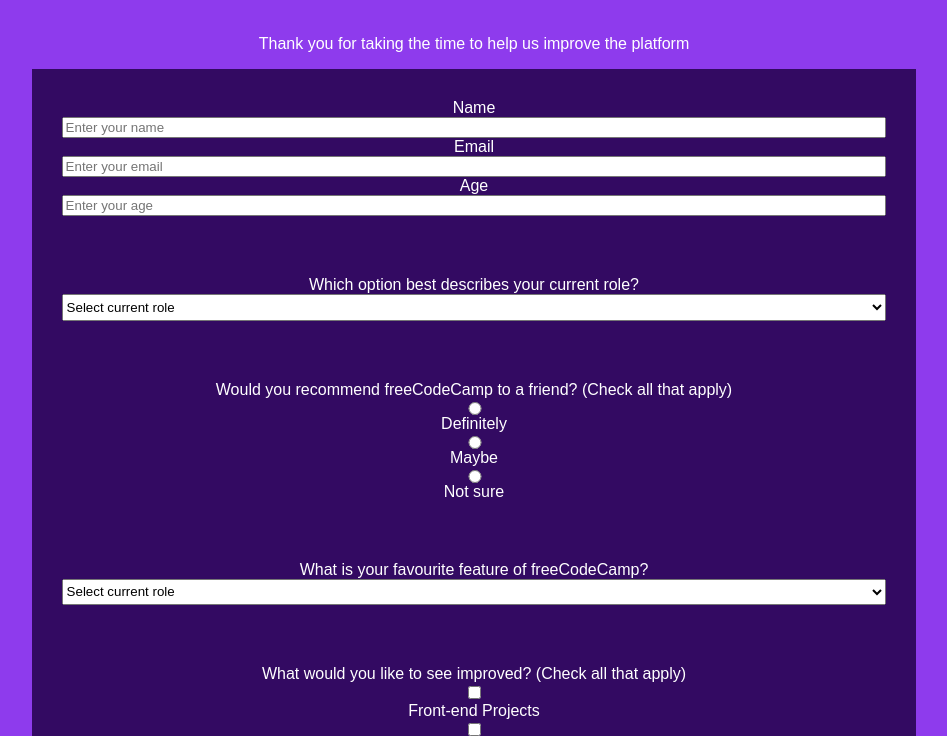
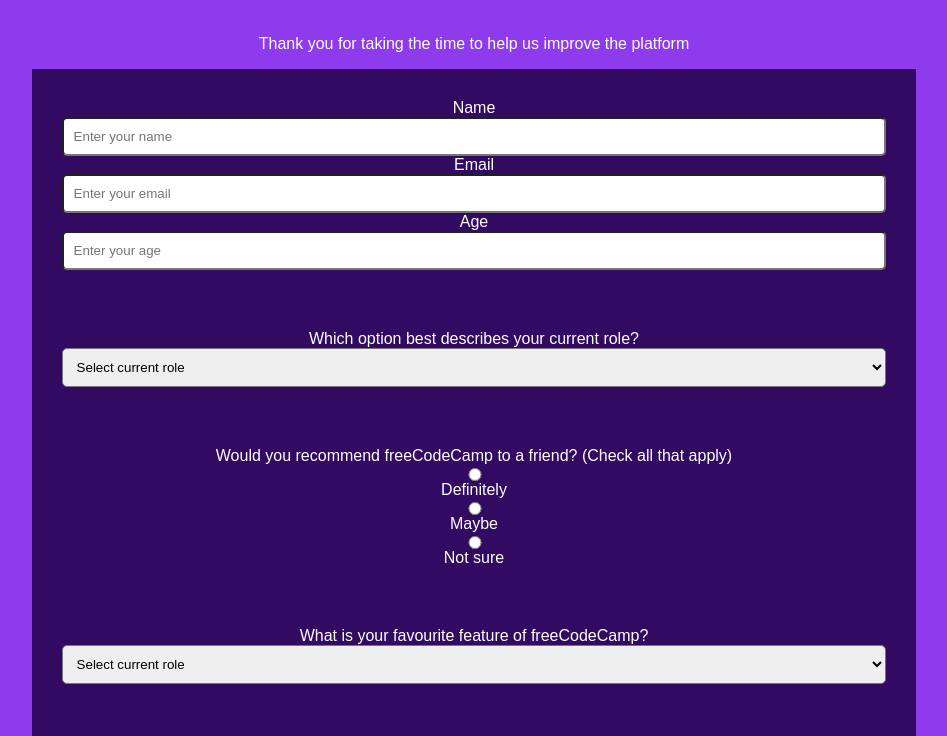
Before and after one commit to JohnCarpenter93/survey-form, a plain HTML site: page index.html in a window 1280 px wide. Shown: the part 69-805 px from the top of the page, without its empty margins (166-1113 px from the left). Drawn offline with Linux system fonts and the light colour scheme.

Commit message:
Added more padding

```diff
--- a/index.html
+++ b/index.html
@@ -21,18 +21,18 @@
     <div id="full-survey-form-section">
       <form id="survey-form" class="survey-form">
         <label id="name-label">Name</label>
-        <input id="name" type="text" required placeholder="Enter your name">
+        <input id="name" class="input-field" type="text" required placeholder="Enter your name">
 
         <label id="email-label">Email</label>
-        <input id="email" type="email" required placeholder="Enter your email">
+        <input id="email" class="input-field" type="email" required placeholder="Enter your email">
 
         <label id="number-label">Age</label>
-        <input id="number" type="number" required placeholder="Enter your age" min="0" max="15000000000000000">
+        <input id="number" class="input-field" type="number" required placeholder="Enter your age" min="0" max="15000000000000000">
       </form>
 
       <form id="survey-form" class="survey-form">
         <label id="dropdown-label">Which option best describes your current role?</label>
-        <select id="dropdown">
+        <select id="dropdown" class="input-field">
           <option value="" disabled selected>Select current role</option>
           <option id="">Student</option>
           <option id="">Full Time Job</option>
@@ -54,7 +54,7 @@
 
       <form id="survey-form" class="survey-form">
         <label id="dropdown-label">What is your favourite feature of freeCodeCamp?</label>
-        <select id="dropdown" >
+        <select id="dropdown" class="input-field" >
           <option value="" disabled selected>Select current role</option>
           <option id="">Challenges</option>
           <option id="">Projects</option>
@@ -76,7 +76,7 @@
 
       <form id="survey-form" class="survey-form">
         <label id="comments-label">Any comments or suggestions?</label>
-        <textarea name="" id="comments">Enter you comments here...</textarea>
+        <textarea name="" id="comments" class="input-field">Enter you comments here...</textarea>
       </form>
 
       <form id="survey-form" class="survey-form">
--- a/stylesheet/style.css
+++ b/stylesheet/style.css
@@ -23,6 +23,11 @@
   flex-basis: 2em;
 }
 
+.input-field {
+  border-radius: 5px;
+  padding: 10px;
+}
+
 /* #name {
   opacity: 50%;
 }
```
